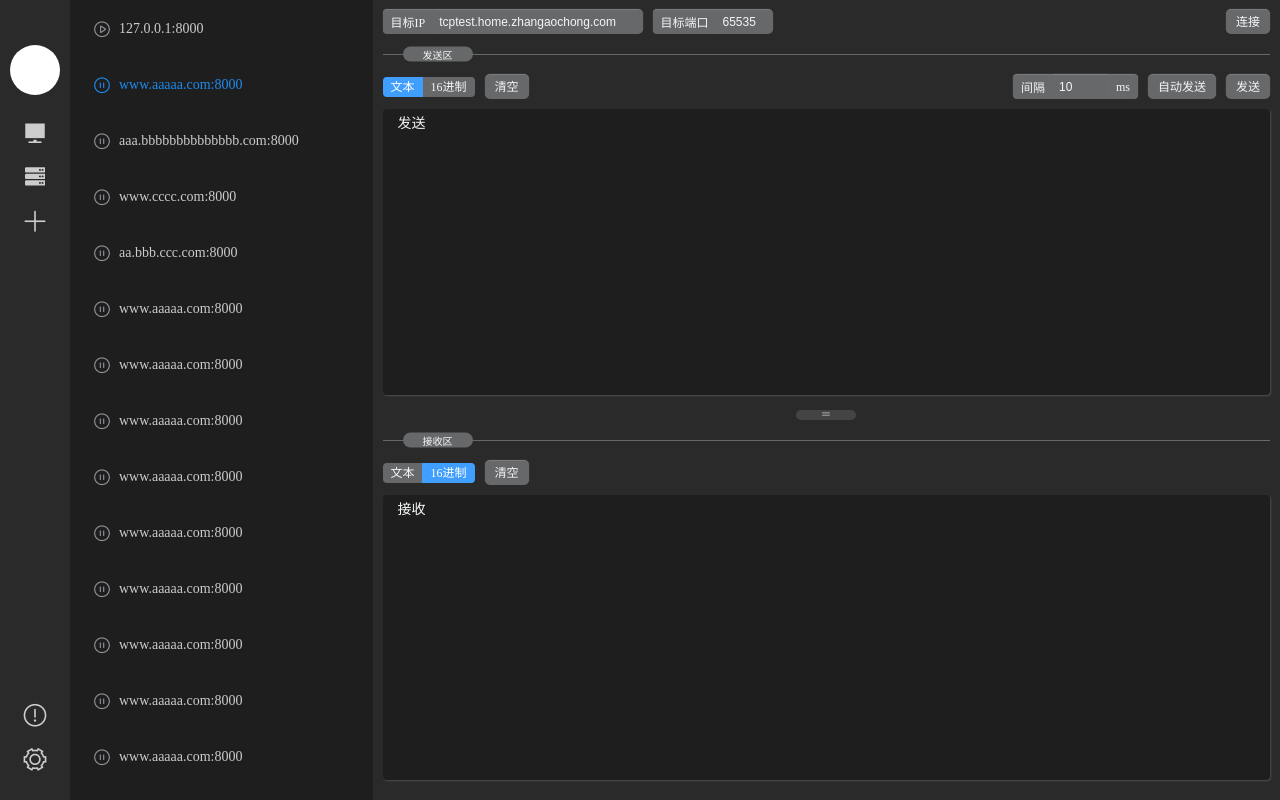
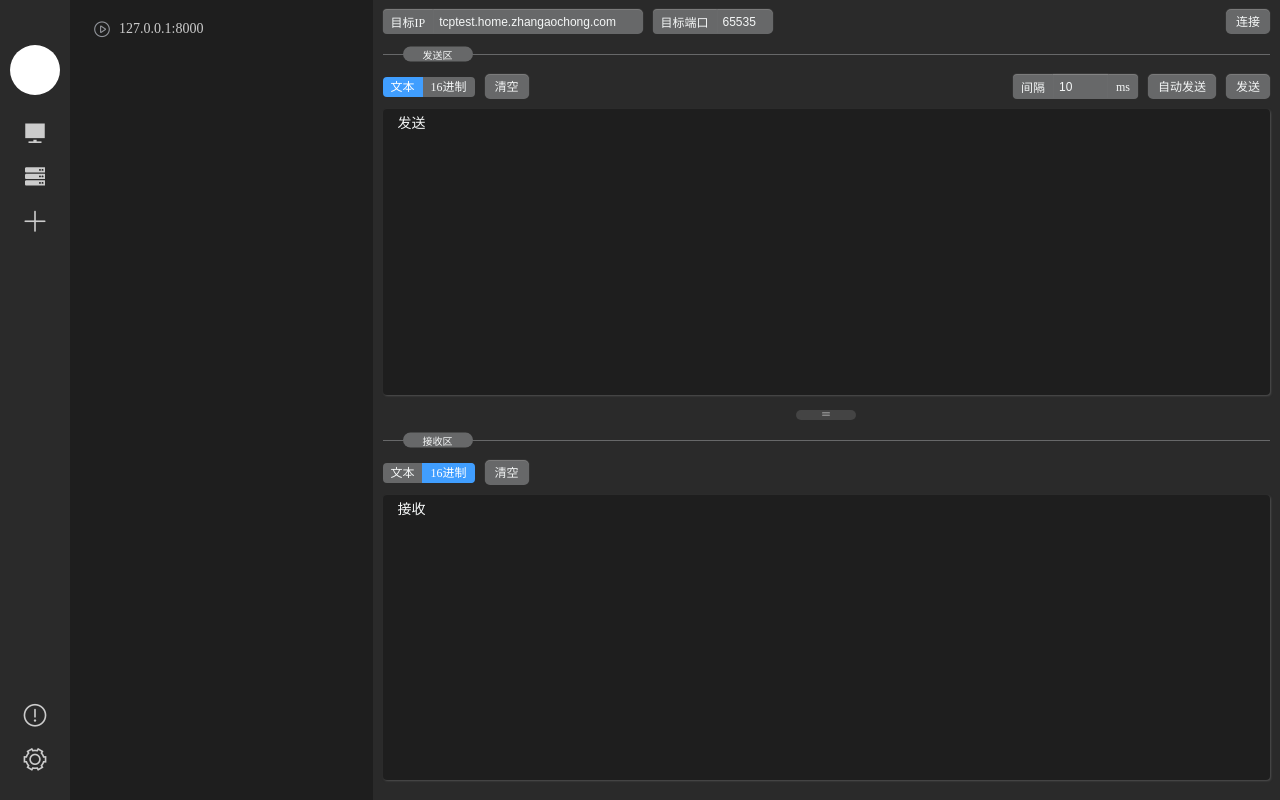
Before and after one commit to AochongZhang/TDT, a Vue app: page /#/ in a window 1280 px wide. Built offline with nearby package versions, Linux system fonts and the light colour scheme.

Commit message:
实现创建按钮弹出框

```diff
--- a/src/components/Global.vue
+++ b/src/components/Global.vue
@@ -28,6 +28,25 @@ export default {
 
 .fr {
   float: right;
+}
+
+.el-popover {
+  background-color: #2a2a2a;
+  border: 1px solid #1e1e1e;
+  box-shadow: 0px 0px 6px 0px #1e1e1e;
+  padding: 6px;
+}
+
+.el-popper[x-placement^="right"] .popper__arrow {
+  border-right-color: #1e1e1e;
+}
+
+.el-popper[x-placement^="right"] .popper__arrow::after {
+  border-right-color: #2a2a2a;
+}
+
+.el-menu-item:hover {
+  color: #1c8bf0!important;
 }
 
 .el-button,
--- a/src/components/HelloWorld.vue
+++ /dev/null
@@ -1,58 +0,0 @@
-<template>
-  <div class="hello">
-    <h1>{{ msg }}</h1>
-    <p>
-      For a guide and recipes on how to configure / customize this project,<br>
-      check out the
-      <a href="https://cli.vuejs.org" target="_blank" rel="noopener">vue-cli documentation</a>.
-    </p>
-    <h3>Installed CLI Plugins</h3>
-    <ul>
-      <li><a href="https://github.com/vuejs/vue-cli/tree/dev/packages/%40vue/cli-plugin-babel" target="_blank" rel="noopener">babel</a></li>
-      <li><a href="https://github.com/vuejs/vue-cli/tree/dev/packages/%40vue/cli-plugin-eslint" target="_blank" rel="noopener">eslint</a></li>
-    </ul>
-    <h3>Essential Links</h3>
-    <ul>
-      <li><a href="https://vuejs.org" target="_blank" rel="noopener">Core Docs</a></li>
-      <li><a href="https://forum.vuejs.org" target="_blank" rel="noopener">Forum</a></li>
-      <li><a href="https://chat.vuejs.org" target="_blank" rel="noopener">Community Chat</a></li>
-      <li><a href="https://twitter.com/vuejs" target="_blank" rel="noopener">Twitter</a></li>
-      <li><a href="https://news.vuejs.org" target="_blank" rel="noopener">News</a></li>
-    </ul>
-    <h3>Ecosystem</h3>
-    <ul>
-      <li><a href="https://router.vuejs.org" target="_blank" rel="noopener">vue-router</a></li>
-      <li><a href="https://vuex.vuejs.org" target="_blank" rel="noopener">vuex</a></li>
-      <li><a href="https://github.com/vuejs/vue-devtools#vue-devtools" target="_blank" rel="noopener">vue-devtools</a></li>
-      <li><a href="https://vue-loader.vuejs.org" target="_blank" rel="noopener">vue-loader</a></li>
-      <li><a href="https://github.com/vuejs/awesome-vue" target="_blank" rel="noopener">awesome-vue</a></li>
-    </ul>
-  </div>
-</template>
-
-<script>
-export default {
-  name: 'HelloWorld',
-  props: {
-    msg: String
-  }
-}
-</script>
-
-<!-- Add "scoped" attribute to limit CSS to this component only -->
-<style scoped>
-h3 {
-  margin: 40px 0 0;
-}
-ul {
-  list-style-type: none;
-  padding: 0;
-}
-li {
-  display: inline-block;
-  margin: 0 10px;
-}
-a {
-  color: #42b983;
-}
-</style>
--- a/src/components/LeftBar.vue
+++ b/src/components/LeftBar.vue
@@ -17,7 +17,33 @@
     </div>
 
     <div class="btn">
-      <i class="el-icon-plus"></i>
+      <!-- <i class="el-icon-plus"></i> -->
+      <el-popover placement="right" width="100" trigger="click">
+        <el-menu
+          class="el-menu-vertical-demo"
+          @open="handleOpen"
+          @close="handleClose"
+          background-color="#2a2a2a"
+          text-color="#ccc"
+          active-text-color="#1c8bf0"
+        >
+          <el-menu-item>
+            <i class="el-icon-s-platform" style="color: inherit;"></i>
+            <span slot="title">创建客户端</span>
+          </el-menu-item>
+          <el-menu-item>
+            <svg
+              style="width: 24px; height: 13px; margin-right: 5px;"
+              class="icon svg-icon"
+              aria-hidden="true"
+            >
+              <use xlink:href="#icon-server" />
+            </svg>
+            <span slot="title">创建服务端</span>
+          </el-menu-item>
+        </el-menu>
+        <i slot="reference" class="el-icon-plus"></i>
+      </el-popover>
     </div>
 
     <div id="btn-group">
@@ -36,7 +62,7 @@
 </template>
 
 <script>
-import "../assets/iconfont"
+import "../assets/iconfont";
 
 export default {
   name: "LeftBar"
@@ -69,13 +95,14 @@ export default {
 .btn {
   font-size: 26px;
   margin: 14px 12px;
+  cursor: pointer;
 }
 
 .icon {
   width: 0.8em;
-    height: 0.8em;
-    fill: currentColor;
-    overflow: hidden;
+  height: 0.8em;
+  fill: currentColor;
+  overflow: hidden;
 }
 
 .router-link {
--- a/src/components/List.vue
+++ b/src/components/List.vue
@@ -11,58 +11,6 @@
         <el-menu-item class="item" index="1">
           <i class="el-icon-video-play"></i>
           <span slot="title">127.0.0.1:8000</span>
-        </el-menu-item>
-        <el-menu-item class="item" index="2">
-          <i class="el-icon-video-pause"></i>
-          <span slot="title">www.aaaaa.com:8000</span>
-        </el-menu-item>
-        <el-menu-item class="item" index="3">
-          <i class="el-icon-video-pause"></i>
-          <span slot="title">aaa.bbbbbbbbbbbbbb.com:8000</span>
-        </el-menu-item>
-        <el-menu-item class="item" index="4">
-          <i class="el-icon-video-pause"></i>
-          <span slot="title">www.cccc.com:8000</span>
-        </el-menu-item>
-        <el-menu-item class="item" index="5">
-          <i class="el-icon-video-pause"></i>
-          <span slot="title">aa.bbb.ccc.com:8000</span>
-        </el-menu-item>
-        <el-menu-item class="item" index="6">
-          <i class="el-icon-video-pause"></i>
-          <span slot="title">www.aaaaa.com:8000</span>
-        </el-menu-item>
-        <el-menu-item class="item" index="7">
-          <i class="el-icon-video-pause"></i>
-          <span slot="title">www.aaaaa.com:8000</span>
-        </el-menu-item>
-        <el-menu-item class="item" index="8">
-          <i class="el-icon-video-pause"></i>
-          <span slot="title">www.aaaaa.com:8000</span>
-        </el-menu-item>
-        <el-menu-item class="item" index="9">
-          <i class="el-icon-video-pause"></i>
-          <span slot="title">www.aaaaa.com:8000</span>
-        </el-menu-item>
-        <el-menu-item class="item" index="10">
-          <i class="el-icon-video-pause"></i>
-          <span slot="title">www.aaaaa.com:8000</span>
-        </el-menu-item>
-        <el-menu-item class="item" index="11">
-          <i class="el-icon-video-pause"></i>
-          <span slot="title">www.aaaaa.com:8000</span>
-        </el-menu-item>
-        <el-menu-item class="item" index="12">
-          <i class="el-icon-video-pause"></i>
-          <span slot="title">www.aaaaa.com:8000</span>
-        </el-menu-item>
-        <el-menu-item class="item" index="13">
-          <i class="el-icon-video-pause"></i>
-          <span slot="title">www.aaaaa.com:8000</span>
-        </el-menu-item>
-        <el-menu-item class="item" index="14">
-          <i class="el-icon-video-pause"></i>
-          <span slot="title">www.aaaaa.com:8000</span>
         </el-menu-item>
       </el-menu>
     </el-scrollbar>
```
Also changed, not shown: src/assets/iconfont.js (+1 -1 lines).
